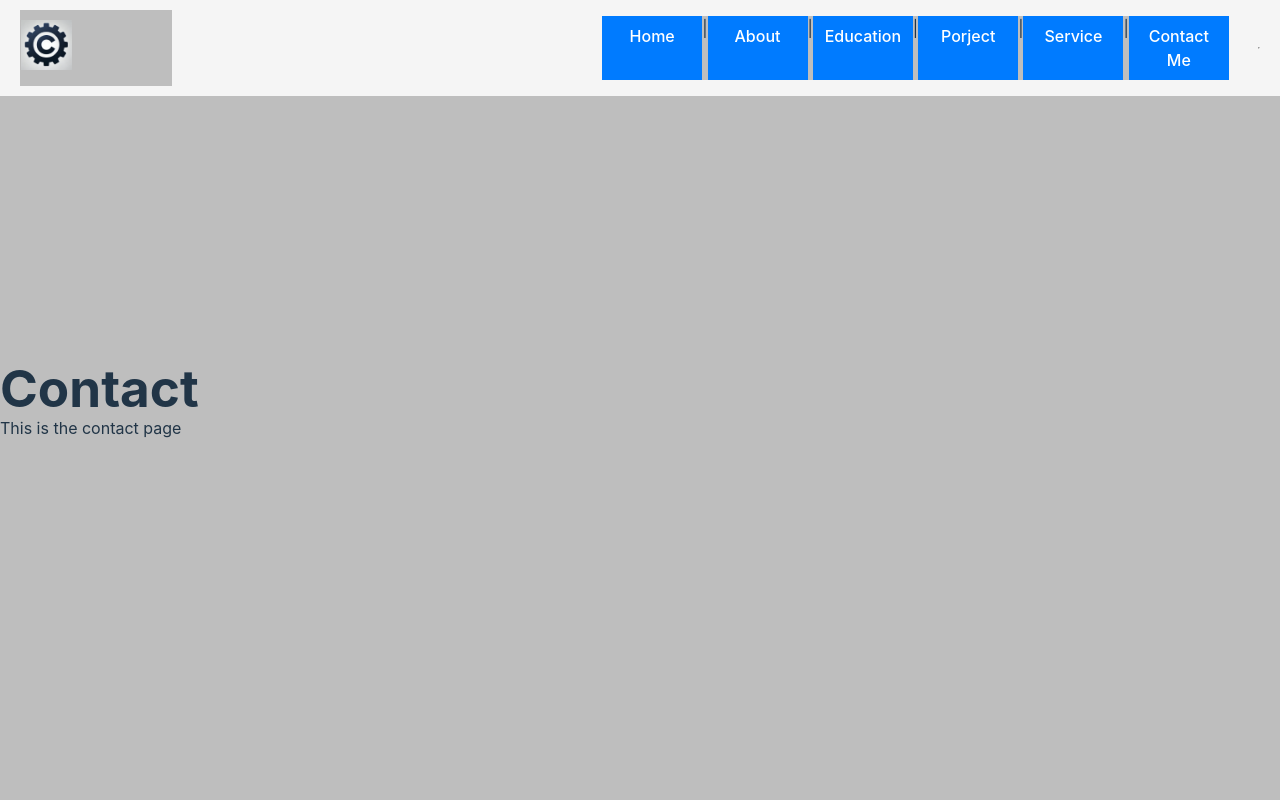
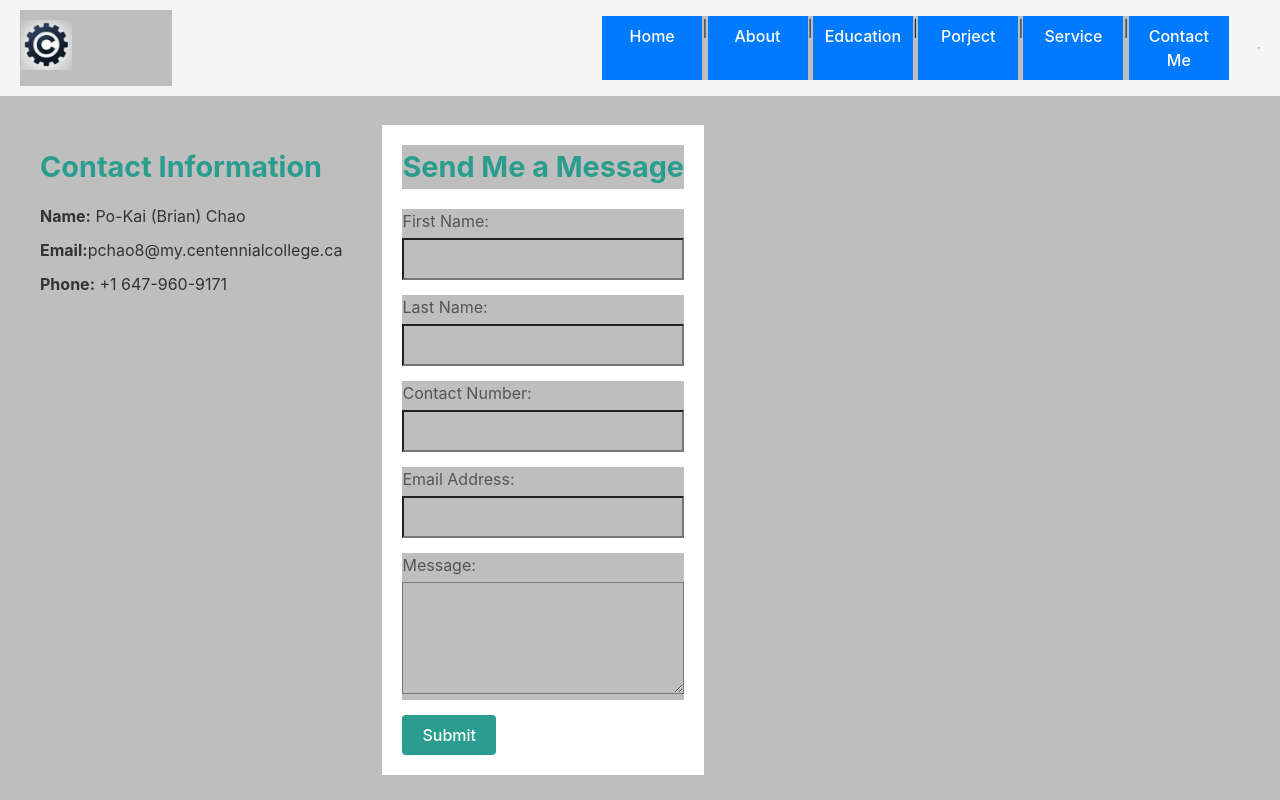
Before and after one commit to mechbrian/mern-portfolio, a React (Vite) app in the folder client/: page /contact in a window 1280 px wide. Built offline with nearby package versions, Linux system fonts and the light colour scheme.

Commit message:
modify contact

```diff
--- /dev/null
+++ b/client/src/contact.css
@@ -0,0 +1,69 @@
+.contact-container {
+  margin-top: 100px;
+  display: flex;
+  justify-content: space-between;
+  gap: 20px;
+  max-width: 1200px;
+  padding: 20px;
+}
+
+.contact-info {
+  padding: 20px;
+}
+
+.contact-info h2 {
+  font-size: 1.8rem;
+  color: #2a9d8f;
+  margin-bottom: 15px;
+}
+
+.contact-info p {
+  font-size: 1rem;
+  color: #333;
+  margin-bottom: 10px;
+}
+
+/* Contact Form */
+.contact-form {
+  padding: 20px;
+  background-color: #fff;
+}
+
+.contact-form h2 {
+  font-size: 1.8rem;
+  color: #2a9d8f;
+  margin-bottom: 20px;
+}
+
+.form-group {
+  margin-bottom: 15px;
+}
+
+.form-group label {
+  display: block;
+  font-size: 1rem;
+  color: #555;
+  margin-bottom: 5px;
+}
+
+.form-group input,
+.form-group textarea {
+  width: 100%;
+  padding: 10px;
+  font-size: 1rem;
+}
+
+.submit-button {
+  display: inline-block;
+  padding: 10px 20px;
+  background-color: #2a9d8f;
+  color: #fff;
+  font-size: 1rem;
+  border: none;
+  border-radius: 4px;
+  cursor: pointer;
+}
+
+.submit-button:hover {
+  background-color: #21867a;
+}
--- a/client/src/contact.jsx
+++ b/client/src/contact.jsx
@@ -1,8 +1,111 @@
+import React, { useState } from "react";
+import { useNavigate } from "react-router-dom";
+import "./Contact.css";
+
 export default function Contact() {
-    return (
-        <div>
-            <h1>Contact</h1>
-            <p>This is the contact page</p>
+  const navigate = useNavigate(); // For redirection to Home
+  const [formData, setFormData] = useState({
+    firstName: "",
+    lastName: "",
+    contactNumber: "",
+    email: "",
+    message: "",
+  });
+
+  const myContact = {
+    firstName: "Po-Kai (Brian)",
+    lastName: "Chao",
+    contactNumber: "+1 647-960-9171",
+    email: "pchao8@my.centennialcollege.ca",
+  };
+
+  const handleChange = (e) => {
+    const { name, value } = e.target;
+    setFormData((prevData) => ({
+        // Spread operator to copy the previous data
+        // and then update the new data
+      ...prevData,
+      [name]: value,
+    }));
+  };
+
+  const handleSubmit = (e) => {
+    e.preventDefault();
+    console.log("Form Data Submitted:", formData);
+    navigate("/");
+  };
+
+  return (
+    <div className="contact-container">
+      <div className="contact-info">
+        <h2>Contact Information</h2>
+        <p>
+          <strong>Name:</strong> {myContact.firstName} {myContact.lastName}
+        </p>
+        <p>
+          <strong>Email:</strong>
+          {myContact.email}
+        </p>
+        <p>
+          <strong>Phone:</strong> {myContact.contactNumber}
+        </p>
+      </div>
+
+      <form className="contact-form" onSubmit={handleSubmit}>
+        <h2>Send Me a Message</h2>
+        <div className="form-group">
+          <label>First Name:</label>
+          <input
+            type="text"
+            name="firstName"
+            value={formData.firstName}
+            onChange={handleChange}
+            required
+          />
         </div>
-    );
+        <div className="form-group">
+          <label>Last Name:</label>
+          <input
+            type="text"
+            name="lastName"
+            value={formData.lastName}
+            onChange={handleChange}
+            required
+          />
+        </div>
+        <div className="form-group">
+          <label>Contact Number:</label>
+          <input
+            type="text"
+            name="contactNumber"
+            value={formData.contactNumber}
+            onChange={handleChange}
+            required
+          />
+        </div>
+        <div className="form-group">
+          <label>Email Address:</label>
+          <input
+            type="email"
+            name="email"
+            value={formData.email}
+            onChange={handleChange}
+            required
+          />
+        </div>
+        <div className="form-group">
+          <label>Message:</label>
+          <textarea
+            name="message"
+            rows="5"
+            value={formData.message}
+            onChange={handleChange}
+          ></textarea>
+        </div>
+        <button type="submit" className="submit-button">
+          Submit
+        </button>
+      </form>
+    </div>
+  );
 }
```
